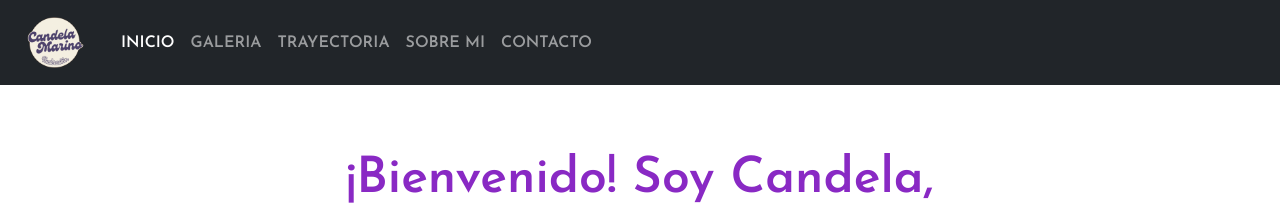
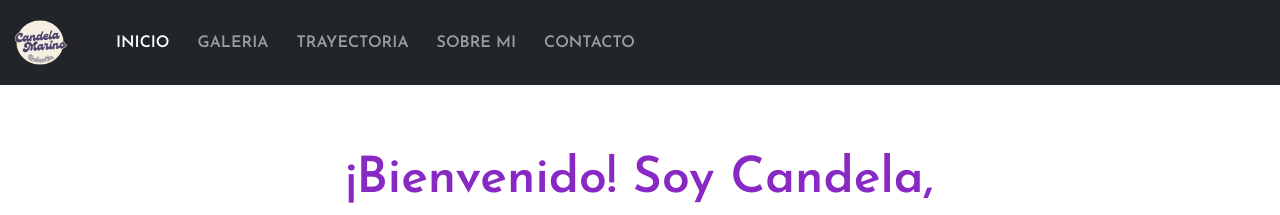
Before and after one commit to santilordi/PortfolioCandelaMarino, a plain HTML site: page index.html in a window 1280 px wide. Shown: the top 215 px of the page. Drawn offline with nearby package versions, Linux system fonts and the light colour scheme.

Commit message:
nav desplegable

```diff
--- a/css/style.css
+++ b/css/style.css
@@ -78,17 +78,25 @@ body {
 
 }
 
+.container-fluid {
+    padding-right: 0 !important;
+    padding-left: 0 !important;
+}
+
 .navbar-brand { /*seccion de logo*/
     margin-right: auto;
-    margin-top: 0%;
+    padding-top: 0 !important;
+    padding-bottom: 0 !important;
 }
 
 .logo-image { /*logo*/
-    width: 85px;
+    width: 80px;
+    height: 75px;
 }
 
 .nav-link { /*nav*/
     font-family: 'Josefin Sans', sans-serif;
+    padding-left: 20px !important;
 }
 
 
--- a/index.html
+++ b/index.html
@@ -28,7 +28,7 @@
             <button class="navbar-toggler" type="button" data-bs-toggle="collapse" data-bs-target="#navbarSupportedContent" aria-controls="navbarSupportedContent" aria-expanded="false" aria-label="Toggle navigation">
                 <span class="navbar-toggler-icon"></span>
             </button>
-            <div class="collapse navbar-collapse bg-dark " id="navbarSupportedContent">
+            <div class="collapse navbar-collapse bg-dark align-items-start " id="navbarSupportedContent">
                 <ul class="navbar-nav mr-auto ">
                     <li class="nav-item active">
                         <a class="nav-link active" aria-current="page" href="./index.html">INICIO</a>
```
